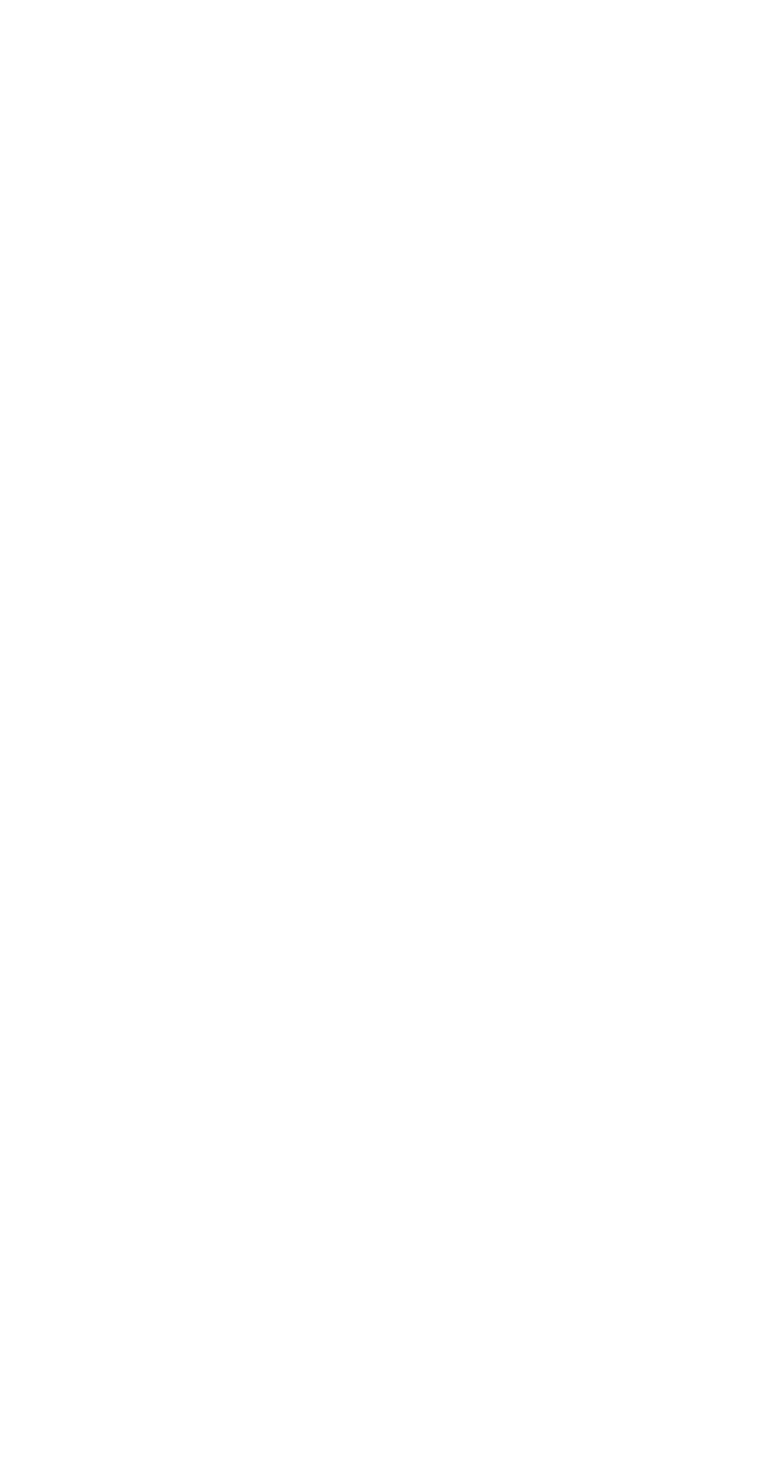
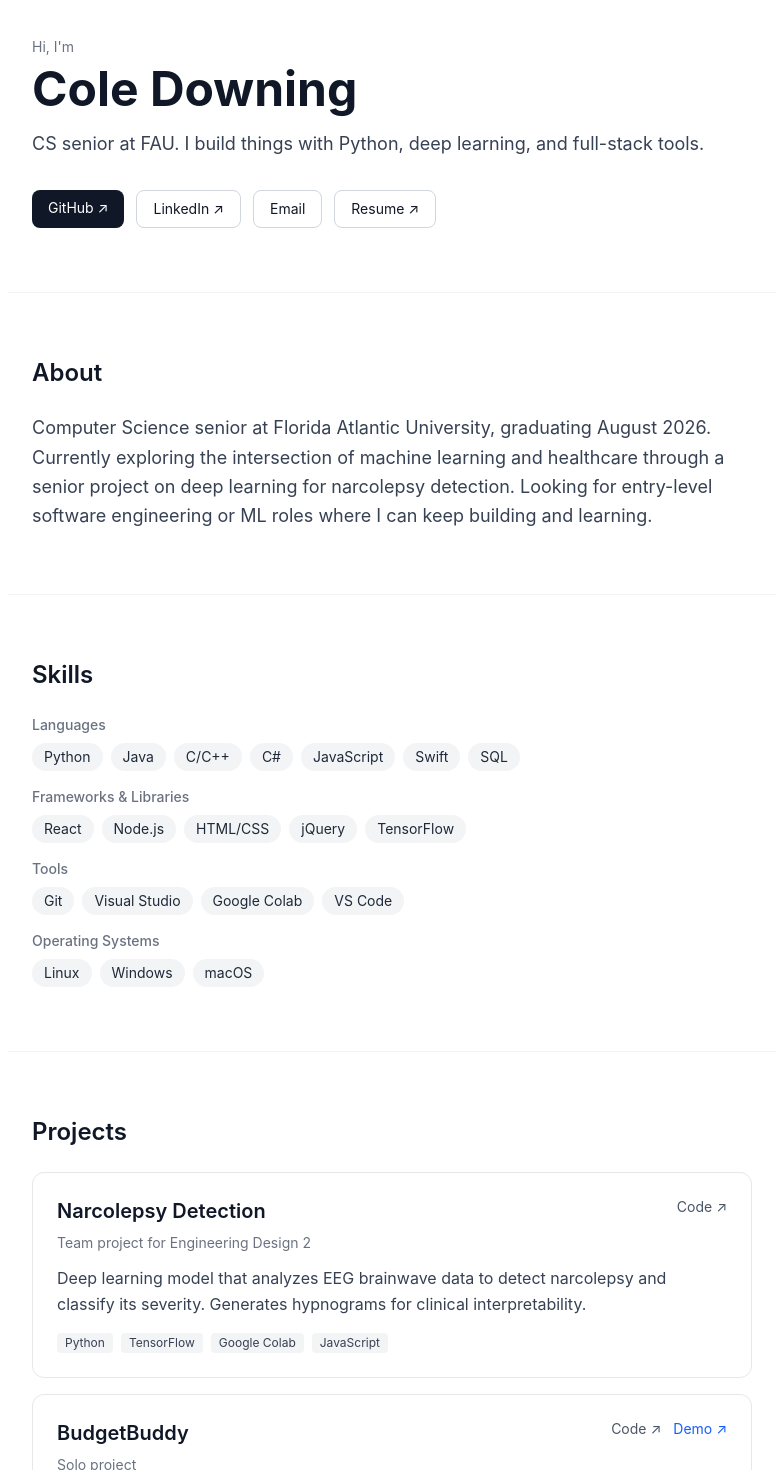
Before and after one commit to cdowning2022/PortfolioProject, a React (Vite) app: page / in a window 1280 px wide. Shown: the part 100-1570 px from the top of the page, without its empty margins (248-1031 px from the left). Before the commit the page ends 800 px from the top, so only its background shows below. Built offline with nearby package versions, Linux system fonts and the light colour scheme.

Commit message:
commit update 3

```diff
--- a/index.html
+++ b/index.html
@@ -1,10 +1,11 @@
 <!doctype html>
 <html lang="en">
   <head>
+    <meta name="description" content="Cole Downing — Computer Science student at FAU. Portfolio of projects in deep learning, full-stack development, and more." />
     <meta charset="UTF-8" />
     <link rel="icon" type="image/svg+xml" href="/favicon.svg" />
     <meta name="viewport" content="width=device-width, initial-scale=1.0" />
-    <title>portfolioproject</title>
+    <title>Cole Downing - Portfolio</title>
   </head>
   <body>
     <div id="root"></div>
--- a/src/App.jsx
+++ b/src/App.jsx
@@ -1,7 +1,19 @@
+import Nav from "./components/Nav";
+import Hero from "./components/Hero";
+import About from "./components/About";
+import Skills from "./components/Skills";
+import Projects from "./components/Projects";
+import Contact from "./components/Contact";
+
 function App() {
   return (
     <div className="min-h-screen bg-white text-gray-900">
-      <h1 className="text-3xl font-bold p-8">Cole Downing</h1>
+      <Nav />
+      <Hero />
+      <About />
+      <Skills />
+      <Projects />
+      <Contact />
     </div>
   );
 }
--- a/src/components/Hero.jsx
+++ b/src/components/Hero.jsx
@@ -9,7 +9,7 @@ function Hero() {
         {profile.tagline}
       </p>
       <div className="flex gap-3 flex-wrap">
-
+        <a
           href={profile.github}
           target="_blank"
           rel="noopener noreferrer"
@@ -17,7 +17,7 @@ function Hero() {
         >
           GitHub ↗
         </a>
-
+        <a
           href={profile.linkedin}
           target="_blank"
           rel="noopener noreferrer"
@@ -25,13 +25,13 @@ function Hero() {
         >
           LinkedIn ↗
         </a>
-
+        <a
           href={`mailto:${profile.email}`}
           className="px-4 py-2 border border-gray-300 rounded-lg text-sm hover:bg-gray-50 transition"
         >
           Email
         </a>
-
+        <a
           href="/Resume_ColeDowning .pdf"
           target="_blank"
           rel="noopener noreferrer"
--- a/src/components/Projects.jsx
+++ b/src/components/Projects.jsx
@@ -0,0 +1,60 @@
+import { projects } from "../data";
+
+function Projects() {
+  return (
+    <section id="projects" className="max-w-3xl mx-auto px-6 py-16 border-t border-gray-100">
+      <h2 className="text-2xl font-semibold mb-6">Projects</h2>
+      <div className="grid gap-4">
+        {projects.map(project => (
+          <ProjectCard key={project.title} project={project} />
+        ))}
+      </div>
+    </section>
+  );
+}
+
+function ProjectCard({ project }) {
+  return (
+    <div className="border border-gray-200 rounded-xl p-6 hover:border-gray-400 transition">
+      <div className="flex justify-between items-start mb-2">
+        <h3 className="text-xl font-semibold">{project.title}</h3>
+        <div className="flex gap-3 text-sm">
+          {project.github && (
+            <a
+              href={project.github}
+              target="_blank"
+              rel="noopener noreferrer"
+              className="text-gray-600 hover:text-gray-900"
+            >
+              Code ↗
+            </a>
+          )}
+          {project.demo && (
+            <a
+              href={project.demo}
+              target="_blank"
+              rel="noopener noreferrer"
+              className="text-blue-600 hover:text-blue-800"
+            >
+              Demo ↗
+            </a>
+          )}
+        </div>
+      </div>
+      <p className="text-sm text-gray-500 mb-3">{project.role}</p>
+      <p className="text-gray-700 mb-4 leading-relaxed">{project.description}</p>
+      <div className="flex flex-wrap gap-2">
+        {project.tech.map(t => (
+          <span
+            key={t}
+            className="px-2 py-0.5 bg-gray-100 text-gray-700 text-xs rounded"
+          >
+            {t}
+          </span>
+        ))}
+      </div>
+    </div>
+  );
+}
+
+export default Projects;
```
